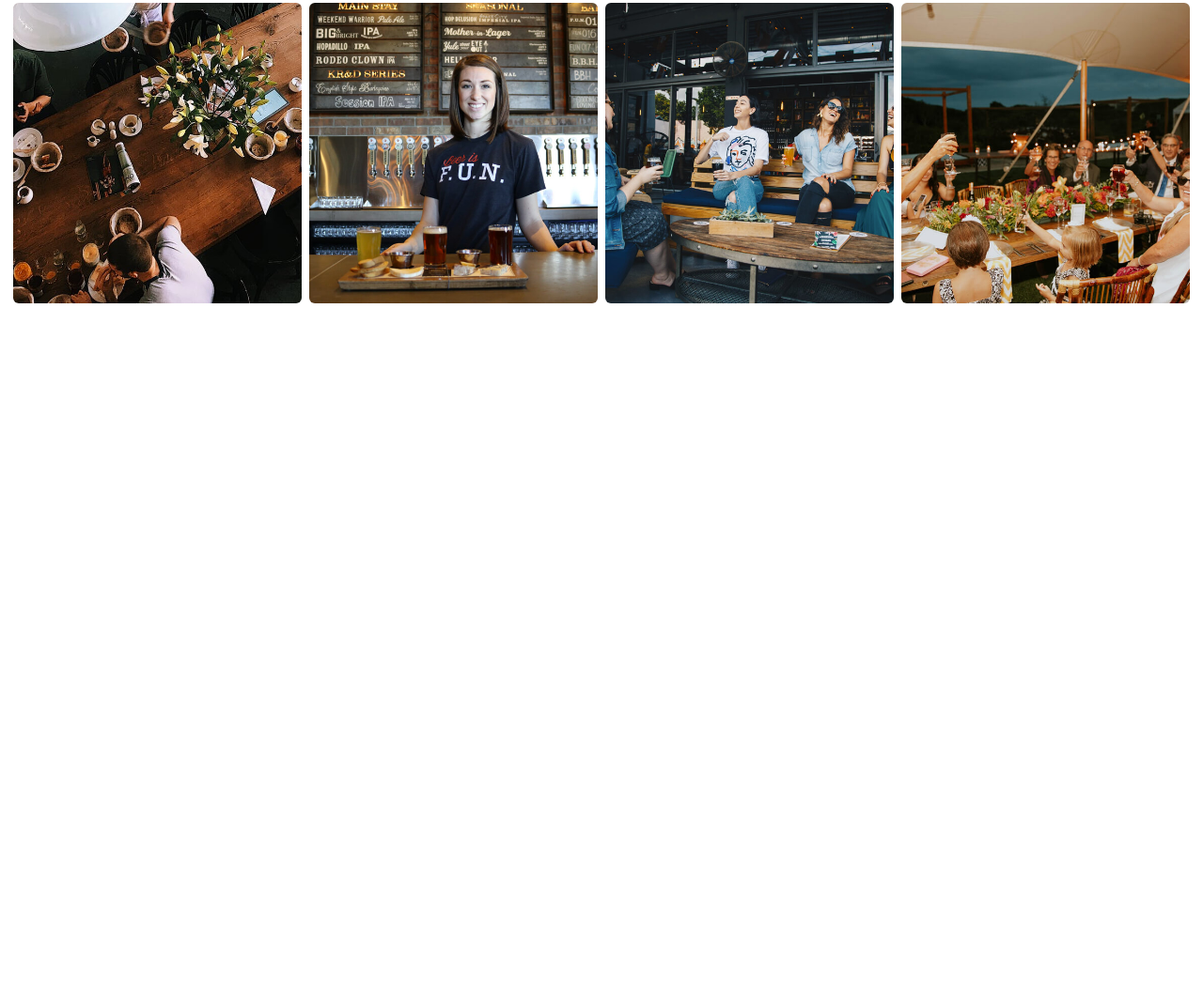
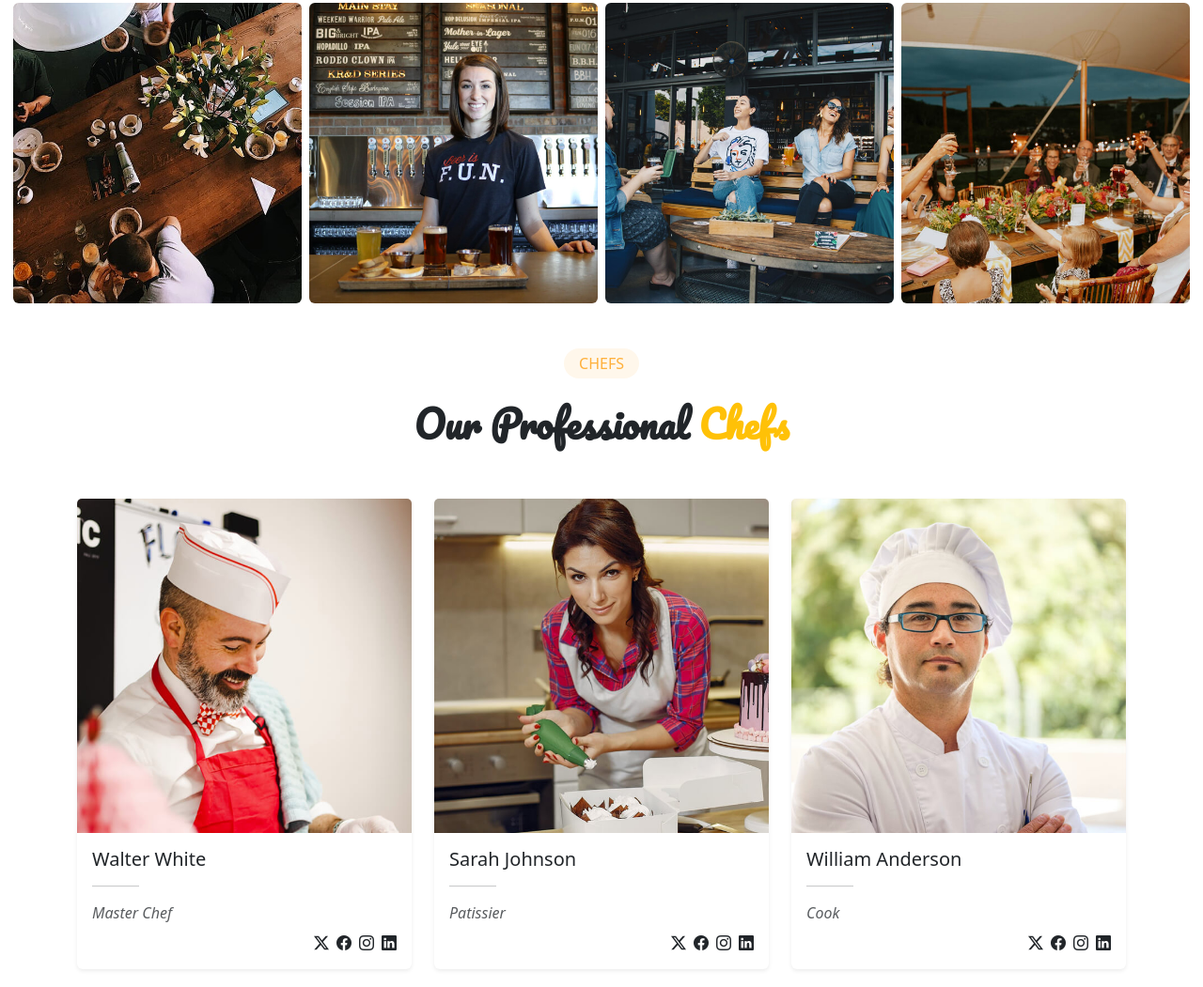
Before and after one commit to ahmeeed404/Ahmed_Achoukhan_Final_Projet_HTML_CSS, a website: page index.html in a window 1280 px wide. Shown: the part 5649-6700 px from the top of the page at 94% size. Before the commit the page ends 5972 px from the top, so only its background shows below. Drawn offline with nearby package versions, Linux system fonts and the light colour scheme.

Commit message:
this commit is for chefs section

```diff
--- a/index.html
+++ b/index.html
@@ -739,6 +739,81 @@
 
 
 
+    <!-- section chefs -->
+    <section class="chefs py-5">
+        <div class="container"> <!-- wrap everything in container -->
+
+            <div class="topChefs d-flex flex-column align-items-center justify-content-center gap-2 mb-5">
+                <p class="px-3 py-1 fw-medium">CHEFS</p>
+                <h1 class="fw-bold">Our Professional <span class="text-warning">Chefs</span></h1>
+            </div>
+
+            <!-- Chef Cards -->
+            <div class="row justify-content-center g-4"> <!-- g-4 for spacing -->
+
+                <!-- Chef 1 -->
+                <div class="col-12 col-md-4">
+                    <div class="card border-0 shadow-sm">
+                        <img src="./public/images/images/chefs/chefs-1.jpg" class="card-img-top img-fluid"
+                            alt="Walter White">
+                        <div class="card-body text-start" >
+                            <h5 class="card-title mb-1">Walter White</h5>
+                            <hr  style="width: 50px;">
+                            <p class="text-muted fst-italic mb-2">Master Chef</p>
+                            <div class="d-flex justify-content-end gap-2 icons">
+                                <a href="#" class="text-dark"><i class="bi bi-twitter-x"></i></a>
+                                <a href="#" class="text-dark"><i class="bi bi-facebook"></i></a>
+                                <a href="#" class="text-dark"><i class="bi bi-instagram"></i></a>
+                                <a href="#" class="text-dark"><i class="bi bi-linkedin"></i></a>
+                            </div>
+                        </div>
+                    </div>
+                </div>
+
+                <!-- Chef 2 -->
+                <div class="col-12 col-md-4">
+                    <div class="card border-0 shadow-sm">
+                        <img src="./public/images/images/chefs/chefs-2.jpg" class="card-img-top img-fluid"
+                            alt="Sarah Johnson">
+                        <div class="card-body text-start">
+                            <h5 class="card-title mb-1">Sarah Johnson</h5>
+                            <hr  style="width: 50px;">
+                            <p class="text-muted fst-italic mb-2">Patissier</p>
+                            <div class="d-flex justify-content-end gap-2 icons">
+                                <a href="#" class="text-dark"><i class="bi bi-twitter-x"></i></a>
+                                <a href="#" class="text-dark"><i class="bi bi-facebook"></i></a>
+                                <a href="#" class="text-dark"><i class="bi bi-instagram"></i></a>
+                                <a href="#" class="text-dark"><i class="bi bi-linkedin"></i></a>
+                            </div>
+                        </div>
+                    </div>
+                </div>
+
+                <!-- Chef 3 -->
+                <div class="col-12 col-md-4">
+                    <div class="card border-0 shadow-sm">
+                        <img src="./public/images/images/chefs/chefs-3.jpg" class="card-img-top img-fluid"
+                            alt="William Anderson">
+                        <div class="card-body text-start">
+                            <h5 class="card-title mb-1">William Anderson</h5>
+                            <hr style="width: 50px;">
+                            <p class="text-muted fst-italic mb-2">Cook</p>
+                            <div class="d-flex justify-content-end gap-2">
+                                <a href="#" class="text-dark"><i class="bi bi-twitter-x icons"></i></a>
+                                <a href="#" class="text-dark"><i class="bi bi-facebook"></i></a>
+                                <a href="#" class="text-dark"><i class="bi bi-instagram"></i></a>
+                                <a href="#" class="text-dark"><i class="bi bi-linkedin"></i></a>
+                            </div>
+                        </div>
+                    </div>
+                </div>
+
+            </div>
+        </div>
+    </section>
+
+
+
 
 
 
--- a/src/sass/_allModules.scss
+++ b/src/sass/_allModules.scss
@@ -7,3 +7,4 @@
 @import './modules/events';
 @import './modules/bookTable';
 @import './modules/galery';
+@import './modules/chefs';
--- /dev/null
+++ b/src/sass/modules/_chefs.scss
@@ -0,0 +1,27 @@
+.chefs {
+    .topChefs {
+        h1 {
+            font-family: $fontFamily;
+        }
+
+        p {
+            border-radius: 20px;
+            background-color: rgb(255, 247, 235);
+            color: $orangeColor;
+        }
+    }
+    .cards{
+
+        .firstCard, .secCard, .thirdcard{
+            display: flex;
+            flex-direction: column;
+            width: 20vw;
+        position: relative;
+       .card-body{
+        position: absolute;
+        top: -20vw;
+       }
+
+    }
+}
+}
```
Also changed, not shown: public/style/app.css, 1 other file.
